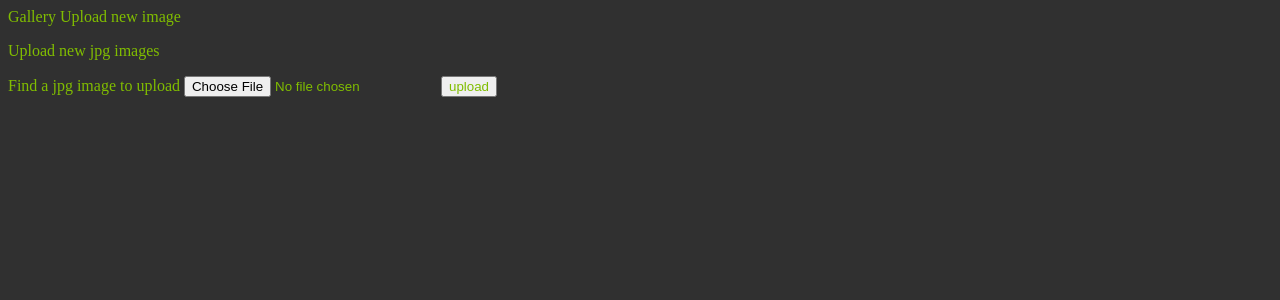
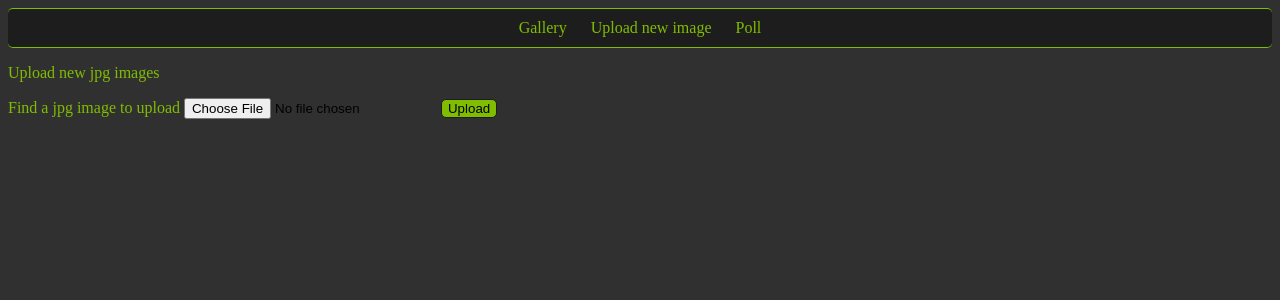
Before and after one commit to lolerpnv/Gallery, a PHP site: page /index.php?page=upload in a window 1280 px wide. Shown: the top 300 px of the page. Run offline with PHP 8.4, Linux system fonts and the light colour scheme.

Commit message:
MySQL database for Poll form

```diff
--- a/views/gallery.php
+++ b/controllers/gallery.php
@@ -2,7 +2,7 @@
 return showImages();
 
 function showImages(){
-    $out = "<h1>Image Gallery</h1>";
+    $out = "<br><h1>Image Gallery</h1>";
     $out .= "<ul id='images'>";
     $folder = "img";
     $filesInFolder = new DirectoryIterator( $folder);
--- a/views/upload.php
+++ b/controllers/upload.php
@@ -7,7 +7,7 @@ if ( $newImageSubmitted ) {
 }
 return $output;
 function upload(){
-    include_once "classes/Uploader.class.php";
+    include_once "models/Uploader.class.php";
 
     //image-data is the name attribute used in <input type='file' />
     $uploader = new Uploader( "image-data" );
--- a/css/layout.css
+++ b/css/layout.css
@@ -3,7 +3,21 @@ h1{
     color: #80bd01;
     text-align: center;
 }
-p, label, input{color: #80bd01;}
+p, label, li{color: #80bd01;}
+
+input[type="submit"], textarea {
+
+    background-color : #80bd01;
+    border: 1px solid #1d1d1d;
+    border-radius: 5px;
+}
+ul
+{
+    border:1px solid #80bd01;
+    border-width:1px 0;
+    background-color: #1d1d1d;
+    border-radius: 5px;
+}
 div#overlay{
     position: absolute;
     width: 100%;
@@ -15,9 +29,8 @@ div#overlay{
     transition: opacity 1s ease-in;
 }
 
-
 div#overlay.hidden, img#big-image.hidden, div#next.hidden, div#prev.hidden
-{ opacity: 0; left:-200%; }
+{  opacity: 0; left:-200%; }
 
 li.lightbox img
 {
@@ -25,11 +38,7 @@ li.lightbox img
     border-radius: 5px;
 }
 li.lightbox{ display: inline-block; margin: 10px; }
-ul
-{
-    background-color: #1d1d1d;
-    border-radius: 5px;
-}
+
 
 div#prev.showing
 {
--- a/css/navigation.css
+++ b/css/navigation.css
@@ -1,2 +1,24 @@
-nav a{text-decoration: none; color:#80bd01}
-nav a:hover{text-decoration: underline;}
+#nav{
+    border:1px solid #80bd01;
+    border-width:1px 0;
+    list-style:none;
+    margin:0;
+    padding:0;
+    text-align:center;
+}
+#nav li{
+    display:inline;
+    background-color: #1d1d1d;
+}
+#nav a{
+    display:inline-block;
+    padding:10px;
+    text-decoration: none;
+    color:#80bd01
+}
+
+#nav a:hover
+{
+    text-decoration: none;
+    color: #98dc01
+}
--- a/index.php
+++ b/index.php
@@ -1,20 +1,36 @@
 <?php
 error_reporting(E_ALL);
 ini_set("display_errors",1);
-include_once "classes/Page_Data.class.php";
+include_once "models/Page_Data.class.php";
 $pageData = new Page_Data();
 $pageData->addScript("js/lightbox.js");
 $pageData->title = "Gallery";
 $pageData->content = include_once "views/navigation.php";
 $pageData->addCSS('css/layout.css');
 $pageData->addCSS('css/navigation.css');
+
+//database credentials
+$dbInfo = "mysql:host=localhost;dbname=playground";
+$dbUser = "root";
+$dbPassword = "";
+
+try {
+    //try to create a database connection with a PDO object
+    $db = new PDO( $dbInfo, $dbUser, $dbPassword );
+    $db->setAttribute( PDO::ATTR_ERRMODE, PDO::ERRMODE_EXCEPTION );
+//    $pageData->content = "<h1>We're connected</h1>";
+}catch ( Exception $e ) {
+    $pageData->content = "<h1>Connection failed!</h1><p>$e</p>";
+}
+
 $userClicked = isset($_GET['page']);
+$isPollSubmitted = isset( $_POST['user-input'] );
 if($userClicked) {
     $fileToLoad = $_GET['page'];
-} else {
+} else if(!$isPollSubmitted){
     $fileToLoad = "gallery";
-}
-$pageData->content .= include_once "views/$fileToLoad.php";
-$page = include_once "templates/page.php";
+}else $fileToLoad = "poll";
+$pageData->content .= include_once "controllers/$fileToLoad.php";
+$page = include_once "views/page.php";
 
 echo $page;
--- a/views/navigation.php
+++ b/views/navigation.php
@@ -1,8 +1,9 @@
-
 <?php
 return "
-<nav>
-    <a href='index.php?page=gallery'>Gallery</a>
-    <a href='index.php?page=upload'>Upload new image</a>
-</nav>
+<ul id='nav'>
+    <li><a href='index.php?page=gallery' id='gallery'>Gallery</a></li>
+    <li><a href='index.php?page=upload' id='upload'>Upload new image</a></li>
+    <li><a href='index.php?page=poll' id='poll'>Poll</a></li>
+</ul>
+
 ";
--- a/views/upload-form.php
+++ b/views/upload-form.php
@@ -4,5 +4,5 @@
 <form method='post' action='index.php?page=upload' enctype='multipart/form-data' >
     <label>Find a jpg image to upload</label>
     <input type='file' name='image-data' accept='image/jpeg'/>
-    <input type='submit' value='upload' name='new-image' />
+    <input type='submit' value='Upload' name='new-image' />
  </form>";
```
Also changed, not shown: controllers/poll.php (added, +11 -0 lines), models/Poll.class.php (added, +32 -0 lines), views/poll-html.php (added, +23 -0 lines), img/Idea (94).jpg (added), img/Idea (95).jpg (added), img/Idea (97).jpg (added), models/Page_Data.class.php (renamed from classes/Page_Data.class.php), models/Uploader.class.php (renamed from classes/Uploader.class.php), views/page.php (renamed from templates/page.php).
